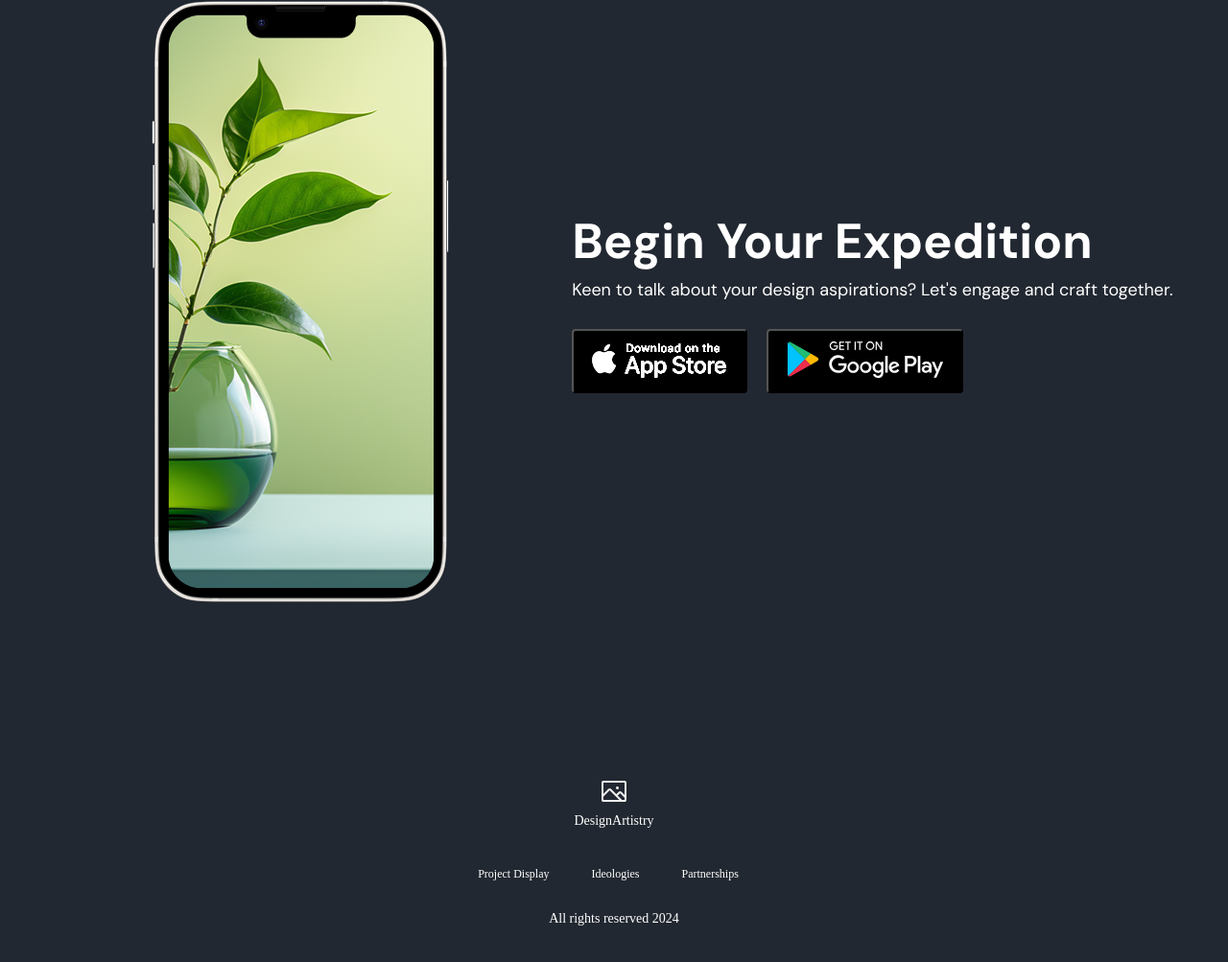
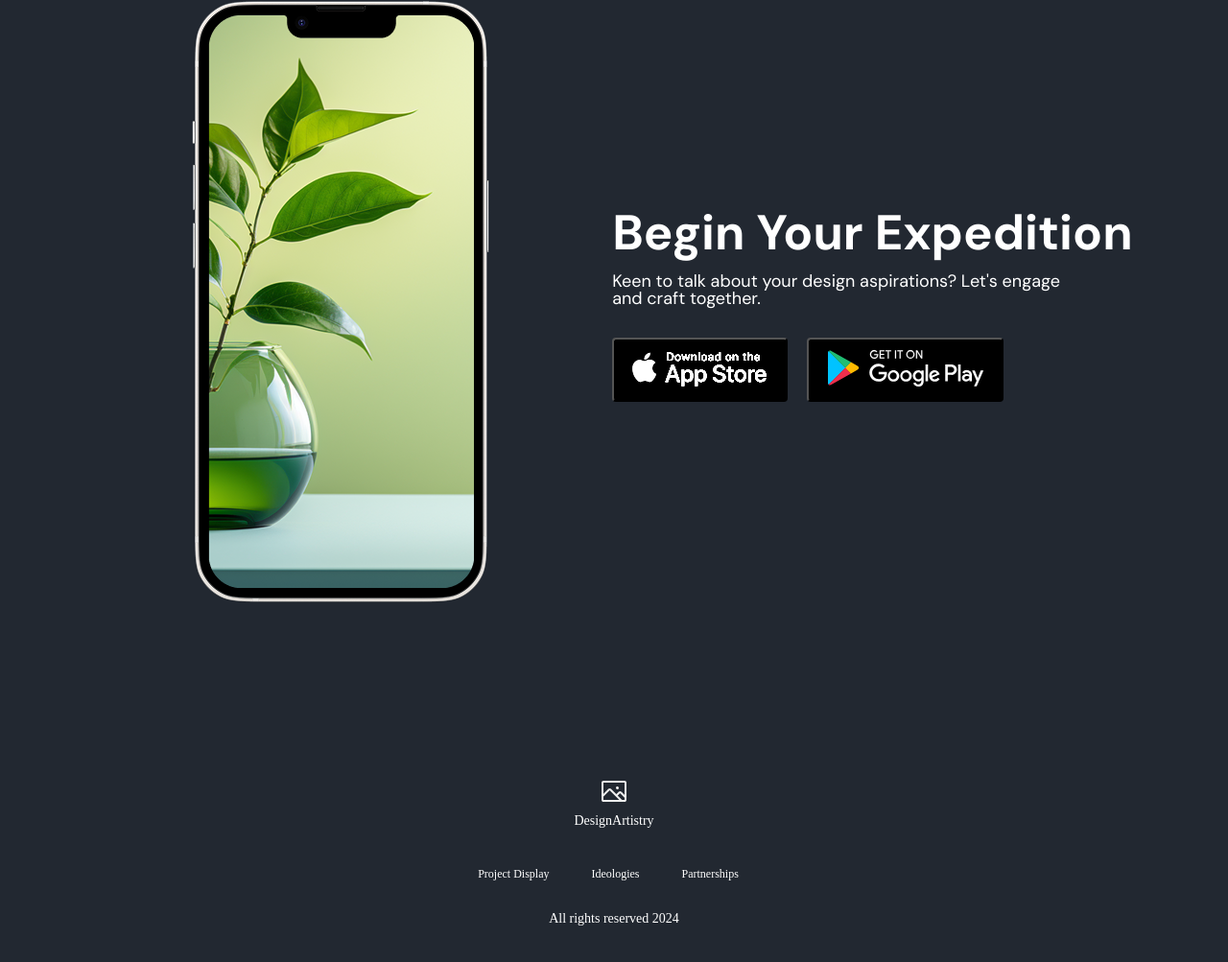
Before and after one commit to D-Dmkv/Work_html, a plain HTML site: page index.html in a window 1280 px wide. Shown: the part 1756-2759 px from the top of the page at 96% size. Drawn offline with Linux system fonts and the light colour scheme; a web font is replaced by a local one.

Commit message:
Update figure.css
last

```diff
--- a/styles/figure.css
+++ b/styles/figure.css
@@ -30,6 +30,7 @@
     text-align: left;
     overflow-wrap: break-word;
     margin-top: 16px;
+    max-width: 492px;
 }
 .mobile-buttons .app_butt{
     margin-right: 16px;
```
